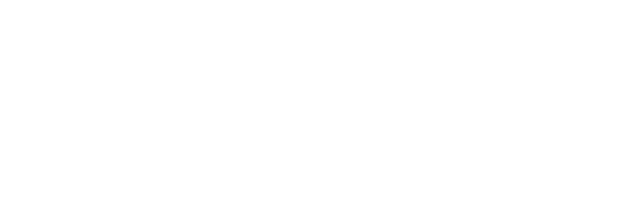
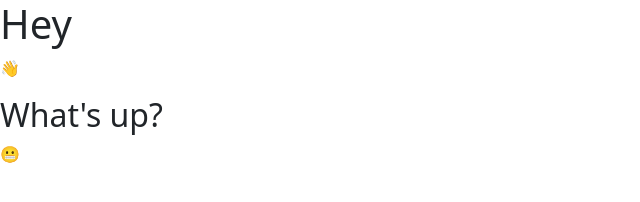
Before and after one commit to lucianoadorni/web-FormulaE, a website: page index.html in a window 1280 px wide. Shown: the whole page, without its empty margins (0-640 px from the left). Drawn offline with nearby package versions, Linux system fonts and the light colour scheme.

Commit message:
Added more basic stuff.

```diff
--- a/index.html
+++ b/index.html
@@ -5,9 +5,41 @@
     <meta name="viewport" content="width=device-width, initial-scale=1.0">
     <title>Document</title>
 
+    <!-- LOCOMOTIVE -->
+    <link rel="stylesheet" href="node_modules/locomotive-scroll/dist/locomotive-scroll.css">
+
+
+
+    <!-- BOOSTRAP -->
+    <link href="https://cdn.jsdelivr.net/npm/bootstrap@5.3.3/dist/css/bootstrap.min.css" rel="stylesheet" integrity="sha384-QWTKZyjpPEjISv5WaRU9OFeRpok6YctnYmDr5pNlyT2bRjXh0JMhjY6hW+ALEwIH" crossorigin="anonymous">
+
+    <!-- CSS -->
     <link rel="stylesheet" href="styles/styles.css">
 </head>
 <body>
+
+
+
+    <div data-scroll-container>
+        <div data-scroll-section>
+            <h1 data-scroll>Hey</h1>
+            <p data-scroll>👋</p>
+        </div>
+        <div data-scroll-section>
+            <h2 data-scroll data-scroll-speed="1">What's up?</h2>
+            <p data-scroll data-scroll-speed="2">😬</p>
+        </div>
+    </div>
+
+    <!-- LOCOMOTIVE -->
+    <script src="node_modules/locomotive-scroll/dist/locomotive-scroll.min.js"></script>
+    <!-- SPLIDE -->
+    <script src="https://cdn.jsdelivr.net/npm/@splidejs/splide@4.1.4/dist/js/splide.min.js"></script>
+    <!-- BOOSTRAP -->
+    <script src="https://cdn.jsdelivr.net/npm/bootstrap@5.3.3/dist/js/bootstrap.bundle.min.js" integrity="sha384-YvpcrYf0tY3lHB60NNkmXc5s9fDVZLESaAA55NDzOxhy9GkcIdslK1eN7N6jIeHz" crossorigin="anonymous"></script>
+    <script src="https://cdn.jsdelivr.net/npm/@popperjs/core@2.11.8/dist/umd/popper.min.js" integrity="sha384-I7E8VVD/ismYTF4hNIPjVp/Zjvgyol6VFvRkX/vR+Vc4jQkC+hVqc2pM8ODewa9r" crossorigin="anonymous"></script>
+    <script src="https://cdn.jsdelivr.net/npm/bootstrap@5.3.3/dist/js/bootstrap.min.js" integrity="sha384-0pUGZvbkm6XF6gxjEnlmuGrJXVbNuzT9qBBavbLwCsOGabYfZo0T0to5eqruptLy" crossorigin="anonymous"></script>
+    <!-- JS -->
     <script src="scripts/scripts.js"></script>
 </body>
 </html>
--- a/scripts/scripts.js
+++ b/scripts/scripts.js
@@ -0,0 +1,3 @@
+(function () {
+    var scroll = new LocomotiveScroll();
+})();
```
Also changed, not shown: 1 other file.
